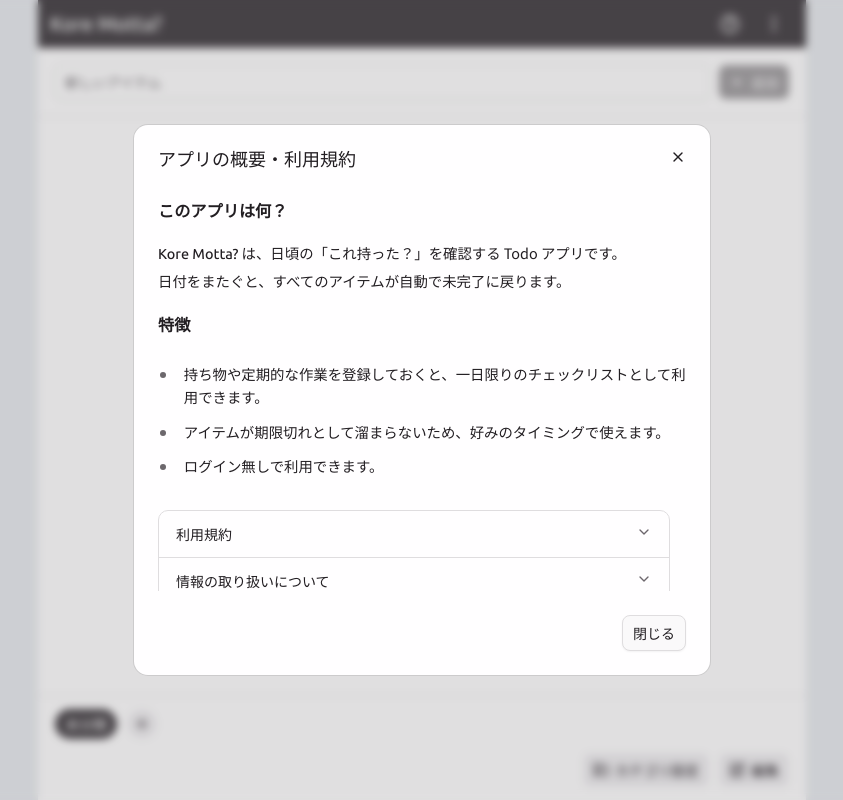
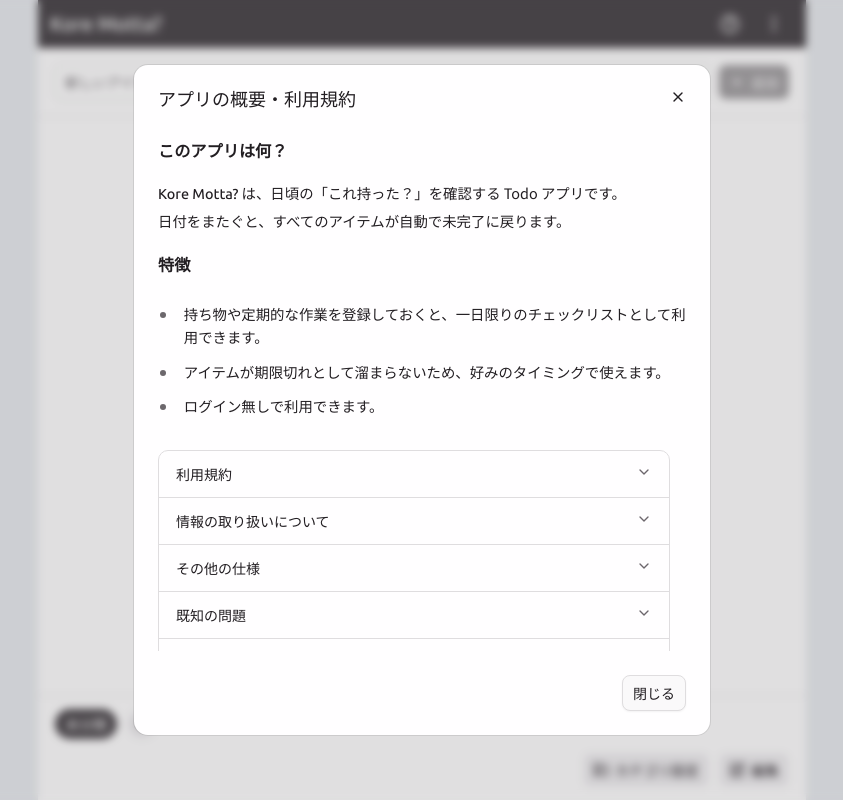
Before and after one commit to kem198/kore-motta, a Next.js app: page / in a window 1280 px wide. Both pictures are taken after a click on the button 948 px from the left and 24 px from the top of the page. Shown: the whole page, without its empty margins (218-1061 px from the left). Built offline with nearby package versions, Linux system fonts and the light colour scheme; a web font is replaced by a local one.

Commit message:
increase max height for HelpDialog and TipsDialog components

```diff
--- a/src/components/shared/dialog/help-dialog.tsx
+++ b/src/components/shared/dialog/help-dialog.tsx
@@ -452,7 +452,7 @@ export function HelpDialog({
         <div
           className={cn(
             "flex flex-col gap-4 py-2",
-            "-mx-4 max-h-[50dvh] overflow-y-auto px-4",
+            "-mx-4 max-h-[65dvh] overflow-y-auto px-4",
             bodyClassName,
           )}
         >
--- a/src/components/shared/dialog/tips-dialog.tsx
+++ b/src/components/shared/dialog/tips-dialog.tsx
@@ -83,7 +83,7 @@ export function TipsDialog({ open, onOpenChange }: TipsDialogProps) {
           <DialogTitle>便利な使い方</DialogTitle>
         </DialogHeader>
 
-        <Accordion className="max-h-[60dvh] overflow-y-auto rounded-lg border">
+        <Accordion className="max-h-[65dvh] overflow-y-auto rounded-lg border">
           {TIPS.map((section) => (
             <AccordionItem
               key={section.title}
```
